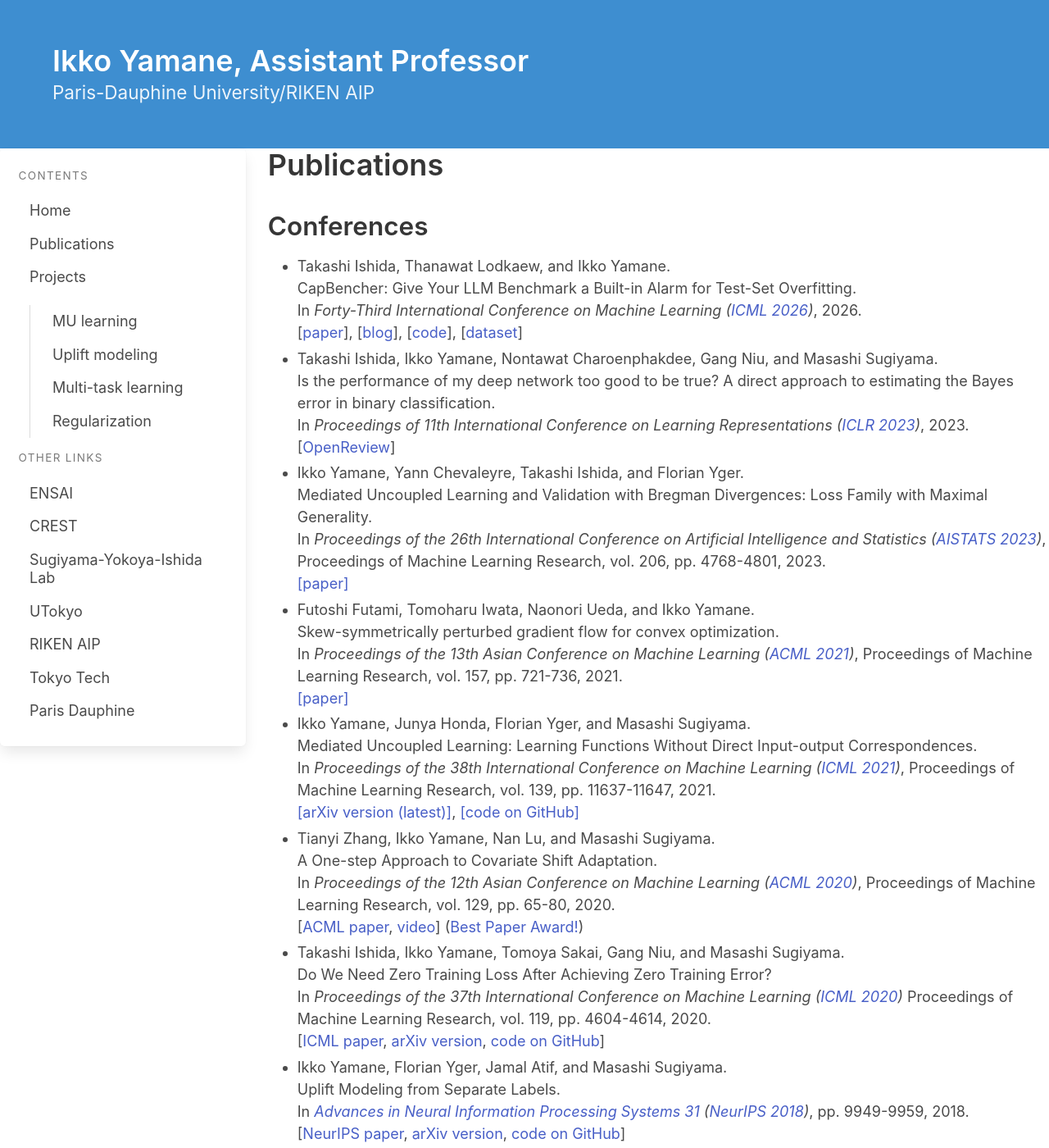
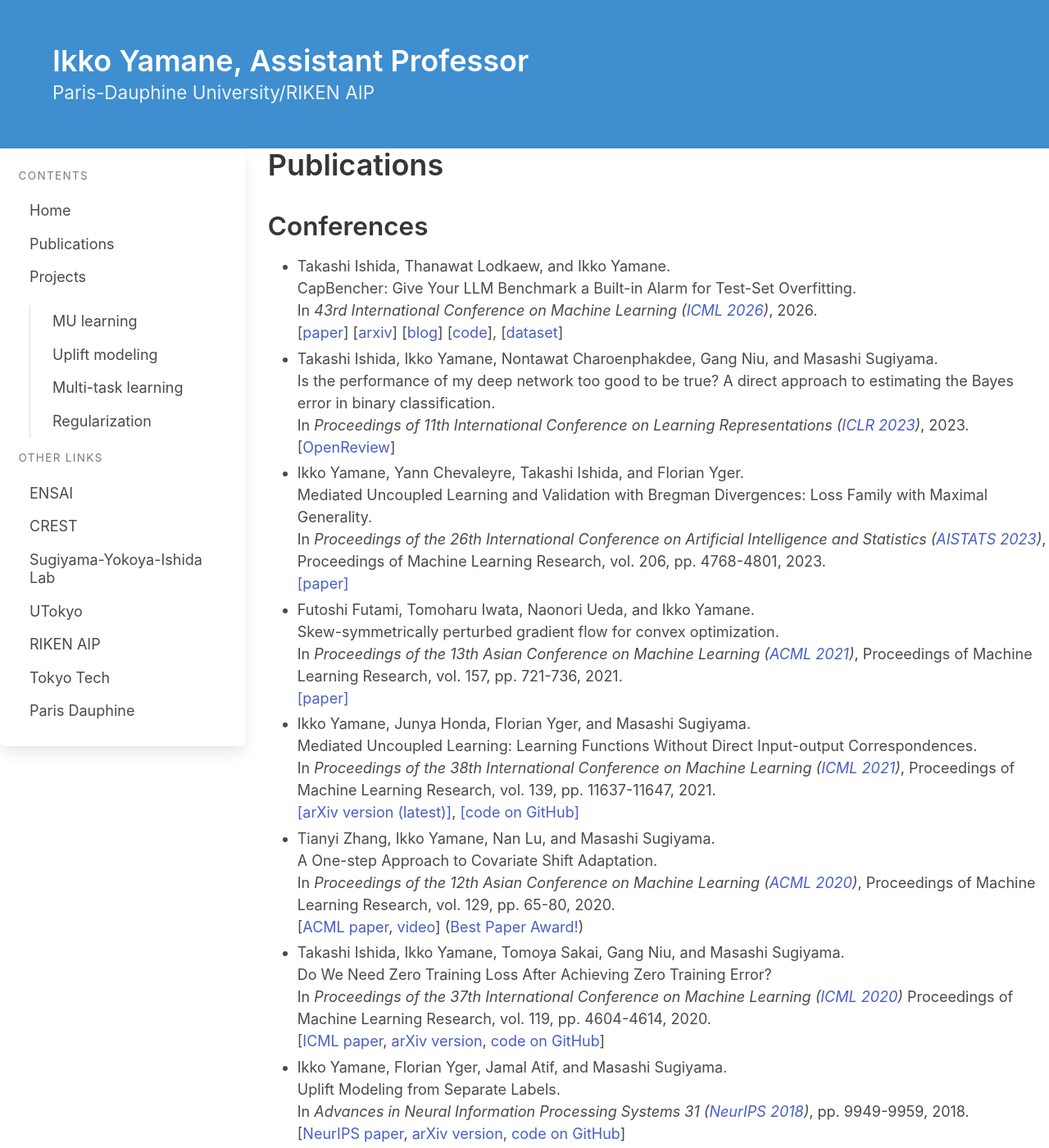
Before and after one commit to i-yamane/i-yamane.github.io, a Jekyll site: the page built from publications.md, in a window 1280 px wide and 1400 px high. Shown: the whole window at 82% size. Built offline with Jekyll 4.4.1, drawn with Linux system fonts in a browser that asks for light colours; nearby versions of some CDN libraries.

Commit message:
Update publications.md

```diff
--- a/publications.md
+++ b/publications.md
@@ -13,8 +13,8 @@ subtitle: Paris-Dauphine University/RIKEN AIP
 ## Conferences
 - Takashi Ishida, Thanawat Lodkaew, and Ikko Yamane.<br />
 CapBencher: Give Your LLM Benchmark a Built-in Alarm for Test-Set Overfitting.<br />
-In _Forty-Third International Conference on Machine Learning ([ICML 2026](https://icml.cc/Conferences/2026))_, 2026.<br />
-[[paper](https://arxiv.org/abs/2505.18102)], [[blog](https://ishida-lab.github.io/blog_capbencher.html)], [[code](https://github.com/ishida-lab/CapBencher)], [[dataset](https://huggingface.co/datasets/ishidalab/capbencher)]
+In _43rd International Conference on Machine Learning ([ICML 2026](https://icml.cc/Conferences/2026))_, 2026.<br />
+[[paper](https://openreview.net/pdf?id=oCNT5PcMSQ)] [[arxiv](https://arxiv.org/abs/2505.18102)] [[blog](https://ishida-lab.github.io/blog_capbencher.html)] [[code](https://github.com/ishida-lab/CapBencher)], [[dataset](https://huggingface.co/datasets/ishidalab/capbencher)]
 
 - Takashi Ishida, Ikko Yamane, Nontawat Charoenphakdee, Gang Niu, and Masashi Sugiyama.<br />
 Is the performance of my deep network too good to be true? A direct approach to estimating the Bayes error in binary classification.<br />
@@ -55,7 +55,7 @@ Proceedings of Machine Learning Research, vol. 119, pp. 4604-4614, 2020.<br />
 
 - Ikko Yamane, Florian Yger, Jamal Atif, and Masashi Sugiyama.<br />
 Uplift Modeling from Separate Labels.<br />
-In _[Advances in Neural Information Processing Systems 31](https://papers.nips.cc/book/advances-in-neural-information-processing-systems-31-2018) ([NeurIPS 2018](https://nips.cc/Conferences/2018/))_,
+In _Advances in Neural Information Processing Systems 31 ([NeurIPS 2018](https://nips.cc/Conferences/2018/))_,
 pp. 9949-9959, 2018.<br />
 [[NeurIPS paper](https://papers.nips.cc/paper/8198-uplift-modeling-from-separate-labels),
 [arXiv version](https://arxiv.org/abs/1803.05112),
@@ -72,7 +72,7 @@ Proceedings of Machine Learning Research, vol. 63, pp. 302-317, 2016.<br />
 ## Journal Articles
 - Simon Viel, Lionel Truquet, and Ikko Yamane.<br />
 Convergence rate for nearest neighbour matching: geometry of the domain and higher-order regularity.<br />
-_Bernoulli_, to appear.<br />
+_[Bernoulli](https://bernoullisociety.org/publications/bernoulli-journal/bernoulli-journal-papers)_, to appear.<br />
 [[preprint](https://www.e-publications.org/ims/submission/BEJ/user/submissionFile/72091?confirm=d35f42c8)]
 
 - François Portier, Lionel Truquet, and Ikko Yamane. <br />
```
